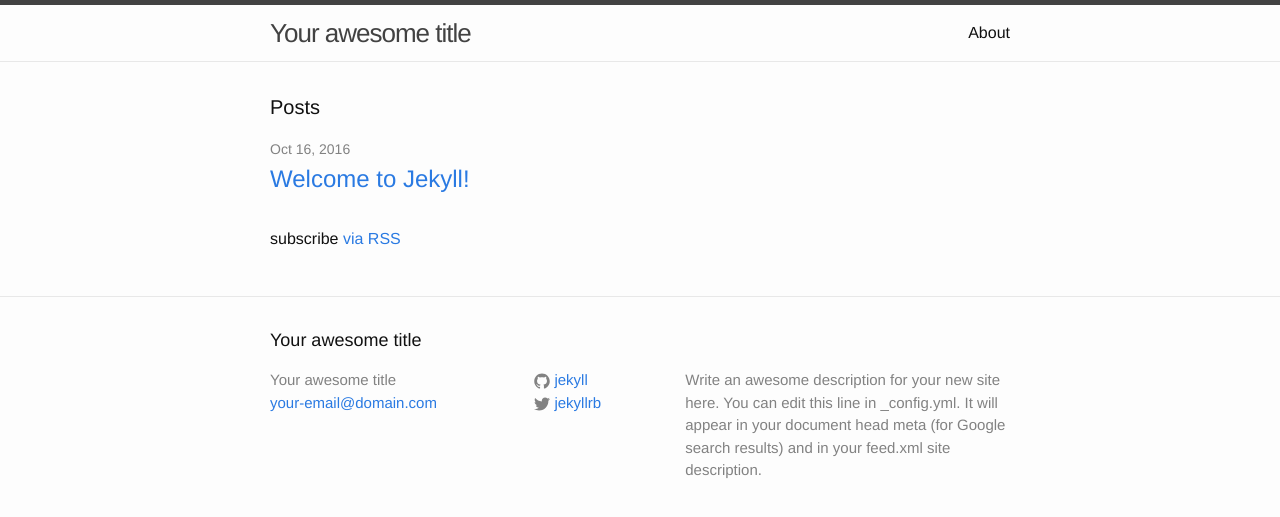
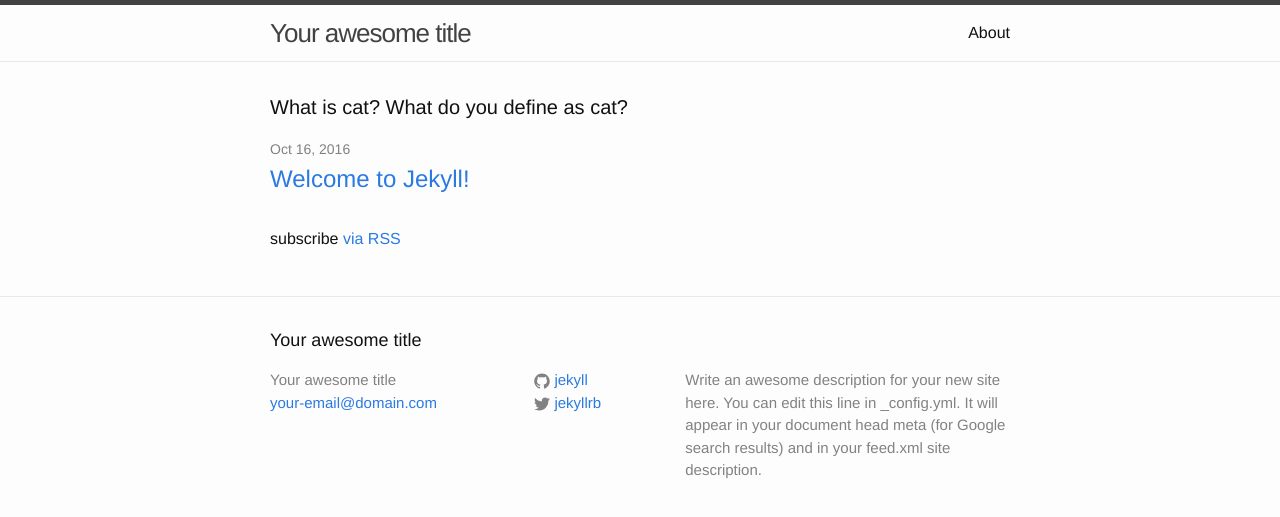
Before and after one commit to bullwalrus/Bullwalrus.github.io, a Jekyll site: the page built from index.html, in a window 1280 px wide. Shown: the top 517 px of the page. Built offline with Jekyll 4.4.1, drawn with Linux system fonts in a browser that asks for light colours.

Commit message:
Update index.html

```diff
--- a/index.html
+++ b/index.html
@@ -4,7 +4,7 @@ layout: default
 
 <div class="home">
 
-  <h1 class="page-heading">Posts</h1>
+  <h1 class="page-heading">What is cat? What do you define as cat?</h1>
 
   <ul class="post-list">
     {% for post in site.posts %}
```
